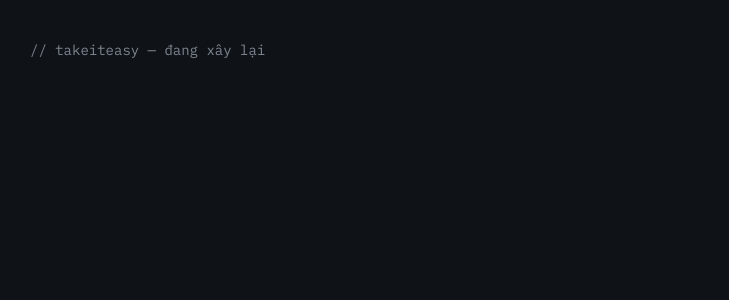
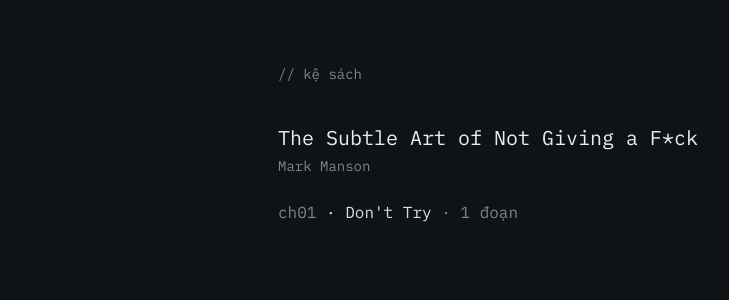
Before and after one commit to minhlysgm/takeiteasy, a Next.js app: page / in a window 1280 px wide. Shown: the top 300 px of the page, without its empty margins (10-739 px from the left). Built offline with nearby package versions, Linux system fonts and the light colour scheme.

Commit message:
feat: bookshelf home with chapters and resume link
Co-Authored-By: Claude Fable 5 <noreply@anthropic.com>

```diff
--- a/app/page.tsx
+++ b/app/page.tsx
@@ -1,3 +1,6 @@
+import { BookShelf } from "@/components/shelf/BookShelf";
+import { books } from "@/lib/content";
+
 export default function HomePage() {
-  return <div className="p-10 text-sm text-muted">// takeiteasy — đang xây lại</div>;
+  return <BookShelf books={books} />;
 }
--- /dev/null
+++ b/components/shelf/BookShelf.tsx
@@ -0,0 +1,43 @@
+"use client";
+import Link from "next/link";
+import { useEffect, useState } from "react";
+import type { Book } from "@/content/types";
+import { getProgress, type Progress } from "@/lib/progress";
+
+export function BookShelf({ books }: { books: Book[] }) {
+  const [progress, setProgress] = useState<Progress | null>(null);
+  useEffect(() => setProgress(getProgress()), []);
+
+  return (
+    <div className="mx-auto max-w-3xl px-8 py-16">
+      <div className="mb-10 text-sm text-muted">// kệ sách</div>
+      {books.map((book) => {
+        const resume = progress && progress.bookId === book.id ? progress : null;
+        return (
+          <section key={book.id} className="mb-12">
+            <h1 className="text-xl text-bright">{book.title}</h1>
+            <div className="mt-1 text-sm text-muted">{book.author}</div>
+            {resume && (
+              <Link
+                href={`/read/${book.id}/${resume.chapterId}/${resume.passageIndex}`}
+                className="mt-4 block text-sm text-accent"
+              >
+                đang đọc dở {resume.chapterId} · đoạn {resume.passageIndex} — đọc tiếp →
+              </Link>
+            )}
+            <ul className="mt-6 space-y-2">
+              {book.chapters.map((ch) => (
+                <li key={ch.id}>
+                  <Link href={`/read/${book.id}/${ch.id}/1`} className="text-text hover:text-bright">
+                    <span className="text-muted">{ch.id}</span> · {ch.title}{" "}
+                    <span className="text-muted">· {ch.passageCount} đoạn</span>
+                  </Link>
+                </li>
+              ))}
+            </ul>
+          </section>
+        );
+      })}
+    </div>
+  );
+}
```
Also changed, not shown: 1 other file (tests, documents, lock files or other folders).
